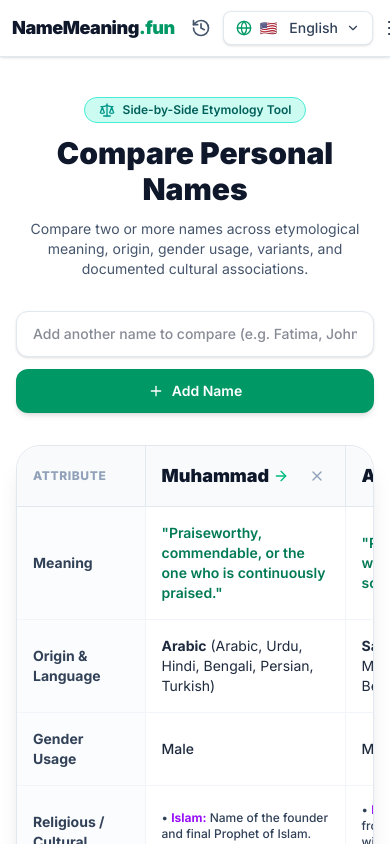
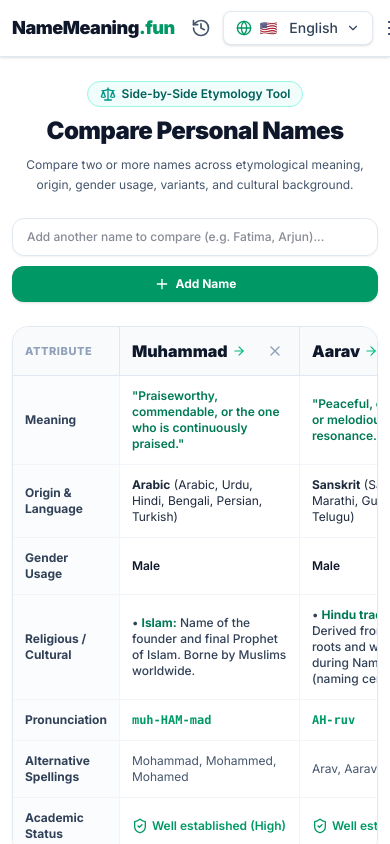
Before and after one commit to hashmiii14/NameVerse, a Next.js app: page /compare in a window 390 px wide. Shown: the top 844 px of the page. Built offline with nearby package versions, Linux system fonts and the light colour scheme.

Commit message:
Fix Vercel build config, metadata, pure white theme and mobile tablet laptop responsiveness

```diff
--- a/next.config.ts
+++ b/next.config.ts
@@ -1,9 +1,6 @@
 import type { NextConfig } from "next";
 
 const nextConfig: NextConfig = {
-  eslint: {
-    ignoreDuringBuilds: true,
-  },
   typescript: {
     ignoreBuildErrors: false,
   },
--- a/src/app/compare/page.tsx
+++ b/src/app/compare/page.tsx
@@ -4,23 +4,23 @@ import { NameComparisonMatrix } from '@/components/compare/NameComparisonMatrix'
 import { Scale } from 'lucide-react';
 
 export const metadata: Metadata = {
-  title: 'Compare Names Side-by-Side | NameVerse AI',
+  title: 'Compare Names Side-by-Side | NameMeaning.fun',
   description: 'Compare personal names etymologically and culturally side-by-side. Analyze meaning, origin, gender, history, and religious associations.',
 };
 
 export default function ComparePage() {
   return (
-    <div className="max-w-7xl mx-auto px-4 sm:px-6 lg:px-8 py-10 space-y-8">
-      <div className="text-center space-y-3 max-w-2xl mx-auto">
-        <div className="inline-flex items-center gap-2 px-3.5 py-1 rounded-full bg-teal-100 dark:bg-teal-950 text-teal-800 dark:text-teal-300 text-xs font-semibold border border-teal-300 dark:border-teal-800">
-          <Scale className="w-4 h-4 text-teal-600 dark:text-teal-400" />
+    <div className="max-w-7xl mx-auto px-3 sm:px-6 lg:px-8 py-6 sm:py-10 space-y-6 sm:space-y-8">
+      <div className="text-center space-y-2 sm:space-y-3 max-w-2xl mx-auto">
+        <div className="inline-flex items-center gap-1.5 px-3 py-1 rounded-full bg-teal-50 text-teal-800 text-xs font-semibold border border-teal-200">
+          <Scale className="w-4 h-4 text-teal-600 shrink-0" />
           <span>Side-by-Side Etymology Tool</span>
         </div>
-        <h1 className="text-3xl sm:text-4xl font-black text-slate-900 dark:text-white">
+        <h1 className="text-2xl sm:text-4xl font-black text-slate-900 tracking-tight">
           Compare Personal Names
         </h1>
-        <p className="text-sm sm:text-base text-slate-600 dark:text-slate-300">
-          Compare two or more names across etymological meaning, origin, gender usage, variants, and documented cultural associations.
+        <p className="text-xs sm:text-base text-slate-600 leading-relaxed">
+          Compare two or more names across etymological meaning, origin, gender usage, variants, and cultural background.
         </p>
       </div>
 
--- a/src/components/compare/NameComparisonMatrix.tsx
+++ b/src/components/compare/NameComparisonMatrix.tsx
@@ -3,13 +3,11 @@
 import React, { useState } from 'react';
 import { getPrebuiltOrDynamicName } from '@/lib/data/prebuiltNames';
 import { NameAnalysis } from '@/types/name';
-import { Scale, Plus, X, ArrowRight, ShieldCheck } from 'lucide-react';
+import { Plus, X, ArrowRight, ShieldCheck } from 'lucide-react';
 import Link from 'next/link';
 import { slugifyName } from '@/lib/utils/slugify';
-import { useLanguage } from '@/lib/context/LanguageContext';
 
 export const NameComparisonMatrix: React.FC = () => {
-  const { t } = useLanguage();
   const [nameInput, setNameInput] = useState('');
   const [comparedNames, setComparedNames] = useState<string[]>(['Muhammad', 'Aarav', 'Mary']);
 
@@ -31,50 +29,50 @@ export const NameComparisonMatrix: React.FC = () => {
   const analyses: NameAnalysis[] = comparedNames.map(name => getPrebuiltOrDynamicName(name));
 
   return (
-    <div className="space-y-8">
+    <div className="space-y-6 sm:space-y-8">
       {/* Add Name Bar */}
-      <form onSubmit={handleAddName} className="flex flex-col sm:flex-row gap-3 max-w-xl mx-auto">
+      <form onSubmit={handleAddName} className="flex flex-col sm:flex-row gap-2.5 max-w-xl mx-auto">
         <div className="relative flex-1">
           <input
             type="text"
             value={nameInput}
             onChange={(e) => setNameInput(e.target.value)}
-            placeholder="Add another name to compare (e.g. Fatima, John)..."
-            className="w-full px-4 py-3 rounded-xl border border-slate-200 dark:border-slate-800 bg-white dark:bg-slate-900 font-medium text-slate-900 dark:text-white outline-none focus:border-emerald-500 text-sm shadow-sm"
+            placeholder="Add another name to compare (e.g. Fatima, Arjun)..."
+            className="w-full px-3.5 py-2.5 rounded-xl border border-slate-200 bg-white font-medium text-slate-900 outline-none focus:border-emerald-500 text-xs sm:text-sm shadow-xs"
           />
         </div>
         <button
           type="submit"
-          className="flex items-center justify-center gap-2 px-6 py-3 rounded-xl bg-emerald-600 hover:bg-emerald-500 text-white font-semibold text-sm shadow-md transition-all active:scale-95"
+          className="flex items-center justify-center gap-1.5 px-5 py-2.5 rounded-xl bg-emerald-600 hover:bg-emerald-500 text-white font-bold text-xs sm:text-sm shadow-sm transition-all active:scale-95 shrink-0"
         >
           <Plus className="w-4 h-4" />
           <span>Add Name</span>
         </button>
       </form>
 
-      {/* Comparison Grid Table */}
-      <div className="w-full overflow-x-auto rounded-3xl border border-slate-200 dark:border-slate-800 bg-white dark:bg-slate-900 shadow-xl">
-        <table className="w-full min-w-[700px] text-left border-collapse">
+      {/* Comparison Grid Table: Scrollable on mobile & tablet */}
+      <div className="w-full overflow-x-auto rounded-2xl border border-slate-200 bg-white shadow-xs">
+        <table className="w-full min-w-[640px] text-left border-collapse">
           <thead>
-            <tr className="border-b border-slate-200 dark:border-slate-800 bg-slate-50 dark:bg-slate-800/60">
-              <th className="p-4 sm:p-6 font-extrabold text-slate-400 text-xs uppercase tracking-wider w-44">
+            <tr className="border-b border-slate-200 bg-slate-50">
+              <th className="p-3 sm:p-5 font-extrabold text-slate-400 text-[11px] sm:text-xs uppercase tracking-wider w-36 sm:w-44">
                 Attribute
               </th>
               {analyses.map((item) => (
-                <th key={item.name} className="p-4 sm:p-6 min-w-[200px] border-l border-slate-200 dark:border-slate-800">
+                <th key={item.name} className="p-3 sm:p-5 min-w-[180px] border-l border-slate-200">
                   <div className="flex items-center justify-between gap-2">
                     <Link
                       href={`/name/${slugifyName(item.name)}`}
-                      className="text-lg font-black text-slate-900 dark:text-white hover:text-emerald-600 dark:hover:text-emerald-400 transition-colors flex items-center gap-1"
+                      className="text-base sm:text-lg font-black text-slate-900 hover:text-emerald-600 transition-colors flex items-center gap-1"
                     >
                       <span>{item.name}</span>
-                      <ArrowRight className="w-4 h-4 text-emerald-500" />
+                      <ArrowRight className="w-3.5 h-3.5 text-emerald-500 shrink-0" />
                     </Link>
 
                     {comparedNames.length > 1 && (
                       <button
                         onClick={() => handleRemoveName(item.name)}
-                        className="p-1 rounded-full text-slate-400 hover:text-rose-500 hover:bg-rose-50 dark:hover:bg-rose-950/40"
+                        className="p-1 rounded-full text-slate-400 hover:text-rose-600 hover:bg-rose-50"
                         title="Remove"
                       >
                         <X className="w-4 h-4" />
@@ -86,14 +84,14 @@ export const NameComparisonMatrix: React.FC = () => {
             </tr>
           </thead>
 
-          <tbody className="divide-y divide-slate-100 dark:divide-slate-800/60 text-sm">
+          <tbody className="divide-y divide-slate-100 text-xs sm:text-sm">
             {/* Meaning */}
             <tr>
-              <td className="p-4 sm:p-6 font-bold text-slate-700 dark:text-slate-300 bg-slate-50/50 dark:bg-slate-900/50">
+              <td className="p-3 sm:p-5 font-bold text-slate-700 bg-slate-50/50">
                 Meaning
               </td>
               {analyses.map((item) => (
-                <td key={item.name} className="p-4 sm:p-6 border-l border-slate-100 dark:border-slate-800/60 font-semibold text-emerald-700 dark:text-emerald-300">
+                <td key={item.name} className="p-3 sm:p-5 border-l border-slate-100 font-semibold text-emerald-700">
                   "{item.meaning}"
                 </td>
               ))}
@@ -101,11 +99,11 @@ export const NameComparisonMatrix: React.FC = () => {
 
             {/* Origin & Language */}
             <tr>
-              <td className="p-4 sm:p-6 font-bold text-slate-700 dark:text-slate-300 bg-slate-50/50 dark:bg-slate-900/50">
+              <td className="p-3 sm:p-5 font-bold text-slate-700 bg-slate-50/50">
                 Origin & Language
               </td>
               {analyses.map((item) => (
-                <td key={item.name} className="p-4 sm:p-6 border-l border-slate-100 dark:border-slate-800/60 text-slate-800 dark:text-slate-200">
+                <td key={item.name} className="p-3 sm:p-5 border-l border-slate-100 text-slate-800">
                   <span className="font-bold">{item.origin}</span> ({item.languages.join(', ') || item.origin})
                 </td>
               ))}
@@ -113,11 +111,11 @@ export const NameComparisonMatrix: React.FC = () => {
 
             {/* Gender */}
             <tr>
-              <td className="p-4 sm:p-6 font-bold text-slate-700 dark:text-slate-300 bg-slate-50/50 dark:bg-slate-900/50">
+              <td className="p-3 sm:p-5 font-bold text-slate-700 bg-slate-50/50">
                 Gender Usage
               </td>
               {analyses.map((item) => (
-                <td key={item.name} className="p-4 sm:p-6 border-l border-slate-100 dark:border-slate-800/60 font-medium text-slate-800 dark:text-slate-200">
+                <td key={item.name} className="p-3 sm:p-5 border-l border-slate-100 font-semibold text-slate-900">
                   {item.gender}
                 </td>
               ))}
@@ -125,14 +123,14 @@ export const NameComparisonMatrix: React.FC = () => {
 
             {/* Religion & Culture */}
             <tr>
-              <td className="p-4 sm:p-6 font-bold text-slate-700 dark:text-slate-300 bg-slate-50/50 dark:bg-slate-900/50">
-                Religious / Cultural Association
+              <td className="p-3 sm:p-5 font-bold text-slate-700 bg-slate-50/50">
+                Religious / Cultural
               </td>
               {analyses.map((item) => (
-                <td key={item.name} className="p-4 sm:p-6 border-l border-slate-100 dark:border-slate-800/60 text-xs space-y-1">
+                <td key={item.name} className="p-3 sm:p-5 border-l border-slate-100 text-xs space-y-1">
                   {item.religious_associations.map((r, i) => (
-                    <div key={i} className="font-medium text-slate-700 dark:text-slate-300">
-                      • <strong className="text-purple-600 dark:text-purple-400">{r.religion}:</strong> {r.explanation}
+                    <div key={i} className="font-medium text-slate-700">
+                      • <strong className="text-emerald-700">{r.religion}:</strong> {r.explanation}
                     </div>
                   ))}
                 </td>
@@ -141,11 +139,11 @@ export const NameComparisonMatrix: React.FC = () => {
 
             {/* Pronunciation */}
             <tr>
-              <td className="p-4 sm:p-6 font-bold text-slate-700 dark:text-slate-300 bg-slate-50/50 dark:bg-slate-900/50">
+              <td className="p-3 sm:p-5 font-bold text-slate-700 bg-slate-50/50">
                 Pronunciation
               </td>
               {analyses.map((item) => (
-                <td key={item.name} className="p-4 sm:p-6 border-l border-slate-100 dark:border-slate-800/60 font-mono text-blue-600 dark:text-blue-400 font-bold">
+                <td key={item.name} className="p-3 sm:p-5 border-l border-slate-100 font-mono text-emerald-600 font-bold">
                   {item.pronunciation?.simple || item.name}
                 </td>
               ))}
@@ -153,11 +151,11 @@ export const NameComparisonMatrix: React.FC = () => {
 
             {/* Key Variants */}
             <tr>
-              <td className="p-4 sm:p-6 font-bold text-slate-700 dark:text-slate-300 bg-slate-50/50 dark:bg-slate-900/50">
+              <td className="p-3 sm:p-5 font-bold text-slate-700 bg-slate-50/50">
                 Alternative Spellings
               </td>
               {analyses.map((item) => (
-                <td key={item.name} className="p-4 sm:p-6 border-l border-slate-100 dark:border-slate-800/60 text-xs text-slate-600 dark:text-slate-300">
+                <td key={item.name} className="p-3 sm:p-5 border-l border-slate-100 text-xs text-slate-600">
                   {item.variants.map(v => v.spelling).join(', ') || 'None recorded'}
                 </td>
               ))}
@@ -165,11 +163,11 @@ export const NameComparisonMatrix: React.FC = () => {
 
             {/* Academic Confidence */}
             <tr>
-              <td className="p-4 sm:p-6 font-bold text-slate-700 dark:text-slate-300 bg-slate-50/50 dark:bg-slate-900/50">
-                Academic Confidence
+              <td className="p-3 sm:p-5 font-bold text-slate-700 bg-slate-50/50">
+                Academic Status
               </td>
               {analyses.map((item) => (
-                <td key={item.name} className="p-4 sm:p-6 border-l border-slate-100 dark:border-slate-800/60 text-xs font-semibold text-emerald-600">
+                <td key={item.name} className="p-3 sm:p-5 border-l border-slate-100 text-xs font-semibold text-emerald-600">
                   <div className="flex items-center gap-1">
                     <ShieldCheck className="w-4 h-4" />
                     <span>{item.academic_status} ({item.confidence})</span>
```
Also changed, not shown: src/app/discover/page.tsx (+8 -8 lines), src/components/discover/NameFilterGrid.tsx (+36 -36 lines).
